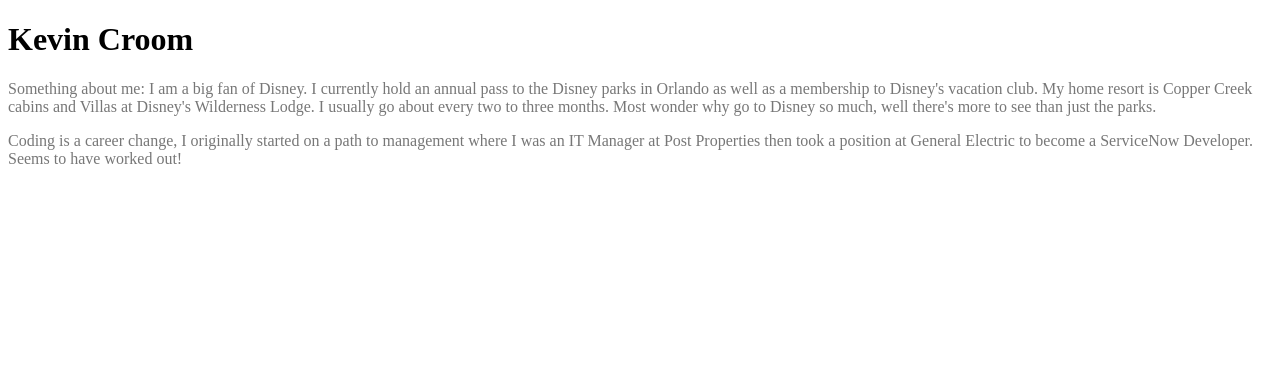
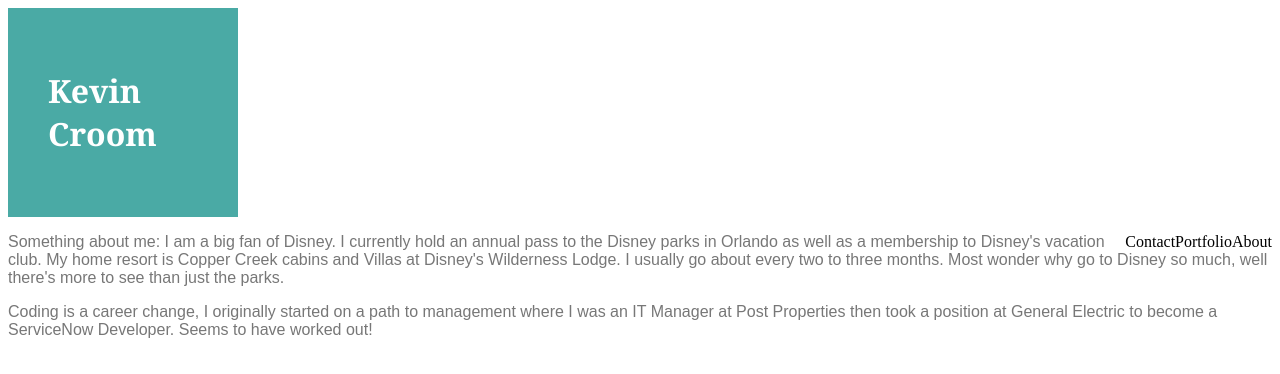
Before and after one commit to Oznero/Basic-Portfolio, a plain HTML site: page index.html in a window 1280 px wide. Drawn offline with Linux system fonts and the light colour scheme.

Commit message:
updated html files

```diff
--- a/assets/css/sytle.css
+++ b/assets/css/sytle.css
@@ -3,9 +3,29 @@
     display: block;
     border-color: #cccccc;
 }
+
+.name {
+    display: block;
+    background-color: #4aaaa5;
+    padding: 40px;
+    color: white;
+    width: 150px;
+}
+
+h1 {
+    font-family: 'Georgia', Times, Times New Roman, serif;
+}
+
+ul {
+    list-style-type: none;
+}
+
+li {
+    float: right;
+}
 p {
     color: #777777;
-
+    font-family: 'Arial', 'Helvetica Neue', Helvetica, sans-serif;
 }
 
 body {
@@ -13,6 +33,10 @@
     border-color: #dddddd;
 }
 
+p.clear {
+    clear: both;
+}
+
 footer {
     display: block;
     background-color: #666666;
--- a/index.html
+++ b/index.html
@@ -9,9 +9,19 @@
 </head>
 <body>
     <header>
-        <h1>Kevin Croom</h1>
+       <div class="name"><h1>Kevin Croom</h1></div>
+       <div>
+       <ul>
+           <li>About</li>
+           <li>Portfolio</li>
+           <li>Contact</li>
+       </ul>
+    </div>
     </header>
-    <p>Something about me:  I am a big fan of Disney.  I currently hold an annual pass to the Disney parks in Orlando as well as a membership to Disney's vacation club.  My home resort is Copper Creek cabins and Villas at Disney's Wilderness Lodge.  I usually go about every two to three months.  Most wonder why go to Disney so much, well there's more to see than just the parks.</p>
-    <p>Coding is a career change, I originally started on a path to management where I was an IT Manager at Post Properties then took a position at General Electric to become a ServiceNow Developer.  Seems to have worked out!</p>
+    <div class="about">
+        <p>Something about me:  I am a big fan of Disney.  I currently hold an annual pass to the Disney parks in Orlando as well as a membership to Disney's vacation club.  My home resort is Copper Creek cabins and Villas at Disney's Wilderness Lodge.  I usually go about every two to three months.  Most wonder why go to Disney so much, well there's more to see than just the parks.</p>
+        <p class="clear">Coding is a career change, I originally started on a path to management where I was an IT Manager at Post Properties then took a position at General Electric to become a ServiceNow Developer.  Seems to have worked out!</p>
+    </div>
+    <footer></footer>
 </body>
 </html>
```
